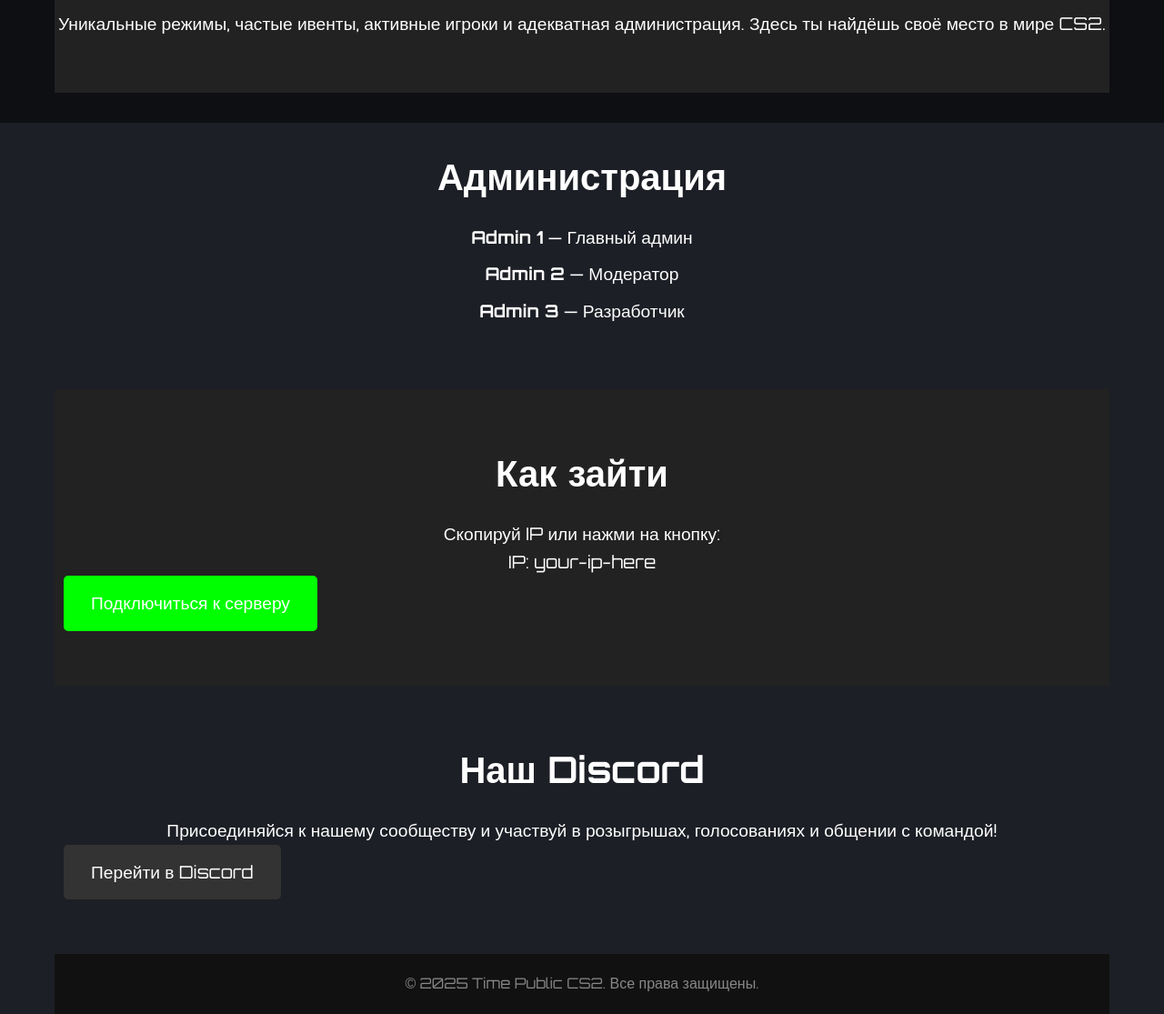
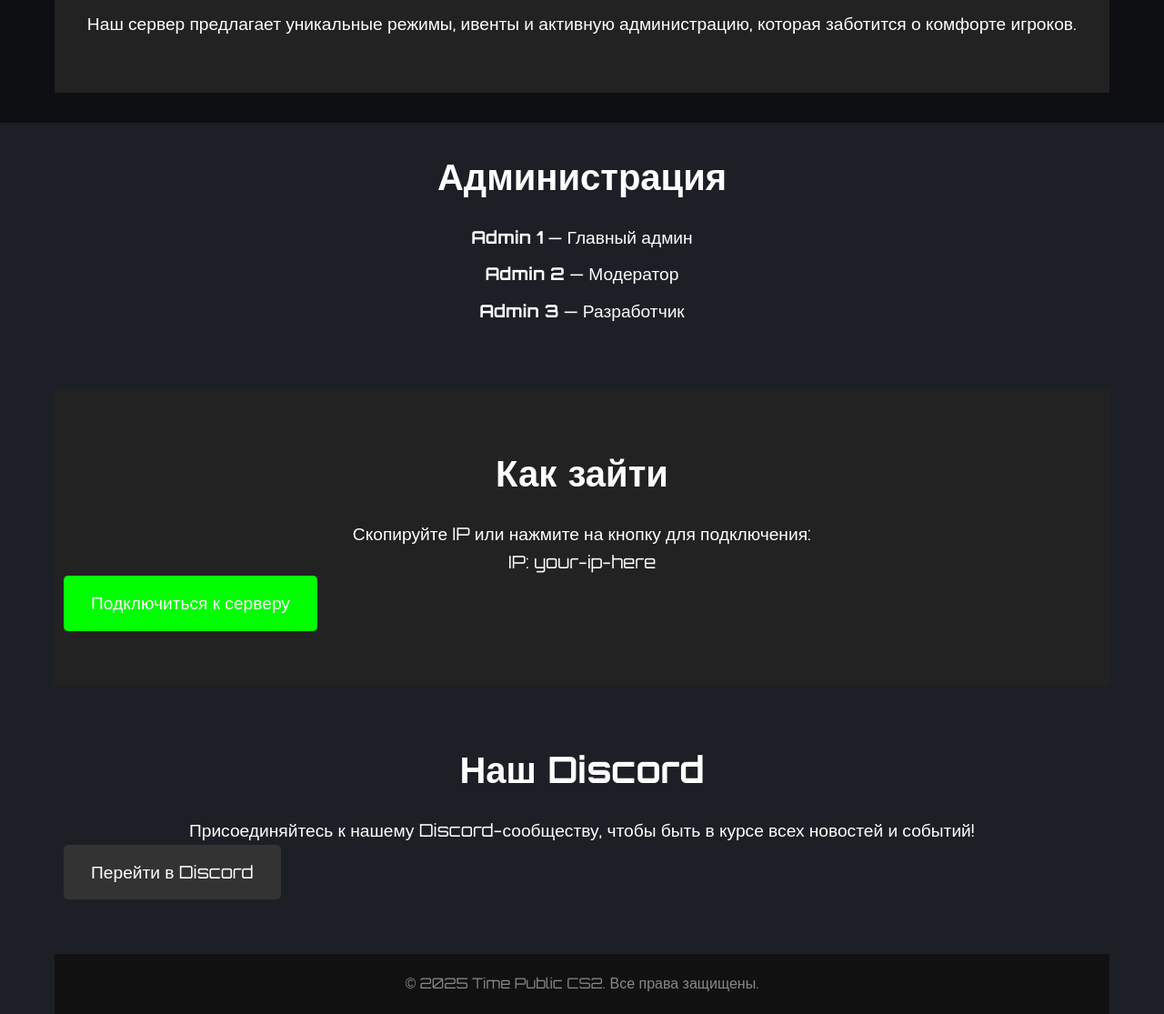
Before and after one commit to davtyan003/CS-Time, a plain HTML site: page index.html in a window 1280 px wide. Shown: the part 665-1780 px from the top of the page at 91% size. Drawn offline with Linux system fonts and the light colour scheme.

Commit message:
Update index.html

```diff
--- a/index.html
+++ b/index.html
@@ -4,13 +4,13 @@
   <meta charset="UTF-8" />
   <meta name="viewport" content="width=device-width, initial-scale=1.0" />
   <title>CS2 Time Public</title>
+  <link href="https://fonts.googleapis.com/css2?family=Orbitron:wght@400;700&display=swap" rel="stylesheet">
   <link rel="stylesheet" href="styles.css" />
-  <link href="https://fonts.googleapis.com/css2?family=Orbitron:wght@400;700&display=swap" rel="stylesheet">
 </head>
 <body>
   <div class="background-overlay"></div>
   <div class="wrapper">
-    <!-- Header Section -->
+    <!-- Header -->
     <header class="top-header">
       <div class="logo">TIME PUBLIC</div>
       <nav class="top-nav">
@@ -24,7 +24,7 @@
     <!-- Hero Section -->
     <section class="hero">
       <h1>CS2 Time Public</h1>
-      <p>Легендарный паблик с неоновой атмосферой и активным комьюнити</p>
+      <p>Играйте на лучшем паблике CS2 с уникальной атмосферой</p>
       <div class="cta-buttons">
         <a href="steam://connect/your-ip-here" class="btn main">Подключиться</a>
         <a href="#discord" class="btn secondary">Наш Discord</a>
@@ -34,7 +34,7 @@
     <!-- About Section -->
     <section id="about" class="section dark">
       <h2>О сервере</h2>
-      <p>Уникальные режимы, частые ивенты, активные игроки и адекватная администрация. Здесь ты найдёшь своё место в мире CS2.</p>
+      <p>Наш сервер предлагает уникальные режимы, ивенты и активную администрацию, которая заботится о комфорте игроков.</p>
     </section>
 
     <!-- Admins Section -->
@@ -50,7 +50,7 @@
     <!-- Connect Section -->
     <section id="connect" class="section dark">
       <h2>Как зайти</h2>
-      <p>Скопируй IP или нажми на кнопку:</p>
+      <p>Скопируйте IP или нажмите на кнопку для подключения:</p>
       <p class="ip">IP: your-ip-here</p>
       <a href="steam://connect/your-ip-here" class="btn main">Подключиться к серверу</a>
     </section>
@@ -58,11 +58,11 @@
     <!-- Discord Section -->
     <section id="discord" class="section">
       <h2>Наш Discord</h2>
-      <p>Присоединяйся к нашему сообществу и участвуй в розыгрышах, голосованиях и общении с командой!</p>
+      <p>Присоединяйтесь к нашему Discord-сообществу, чтобы быть в курсе всех новостей и событий!</p>
       <a href="https://discord.gg/yourdiscordlink" target="_blank" class="btn secondary">Перейти в Discord</a>
     </section>
 
-    <!-- Footer Section -->
+    <!-- Footer -->
     <footer>
       <p>© 2025 Time Public CS2. Все права защищены.</p>
     </footer>
```
